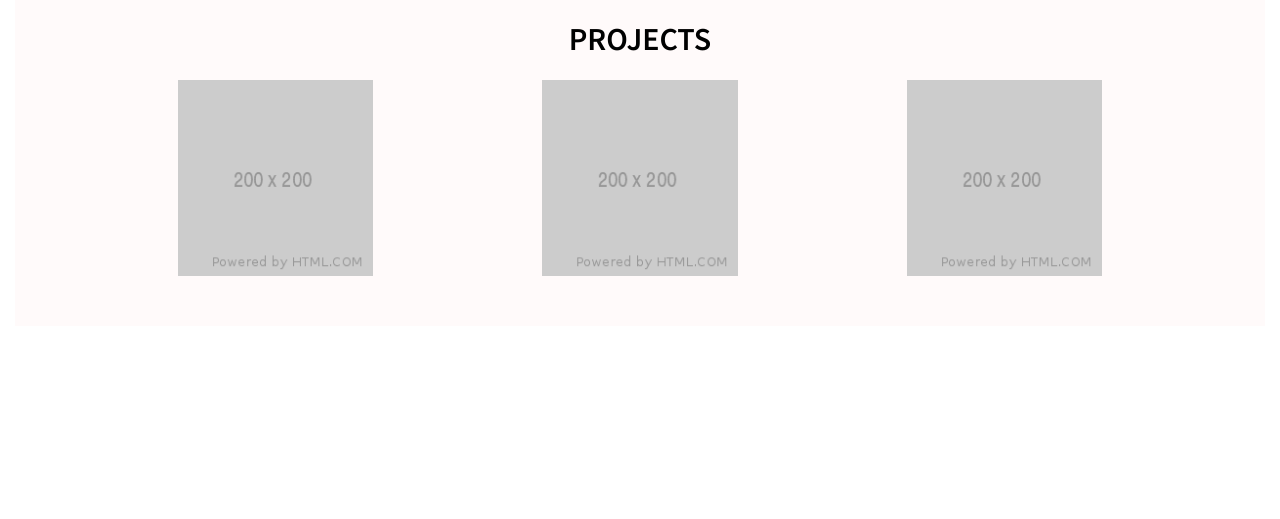
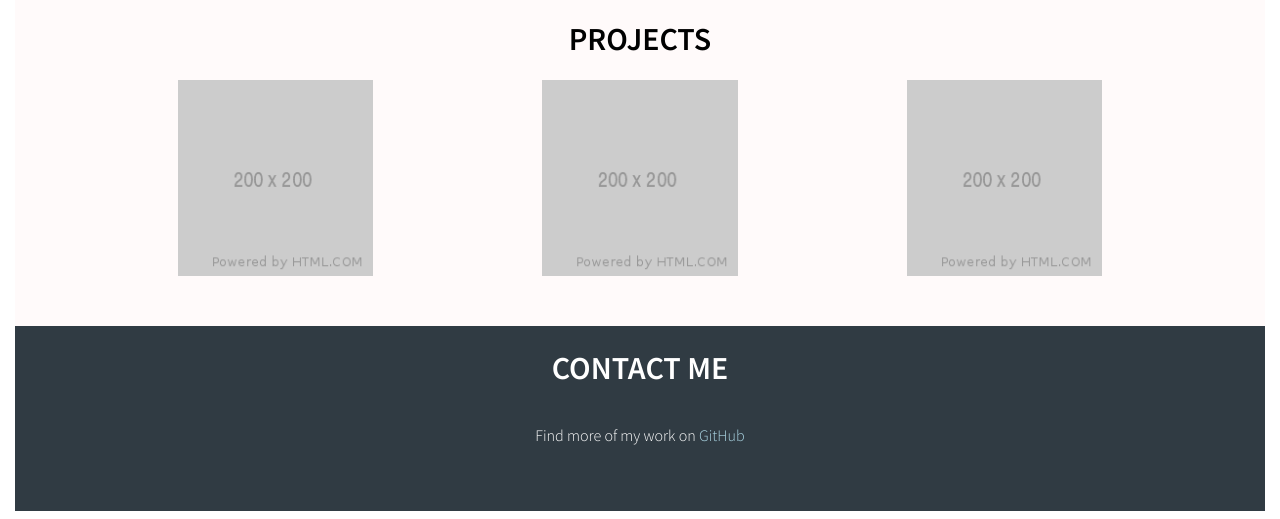
Before and after one commit to NatalieNunez/portfolio, a plain HTML site: page assets/index.html in a window 1280 px wide. Shown: the part 1214-1733 px from the top of the page. Before the commit the page ends 1548 px from the top, so only its background shows below. Drawn offline with Linux system fonts and the light colour scheme.

Commit message:
Completed Contact Section

```diff
--- a/assets/index.html
+++ b/assets/index.html
@@ -45,6 +45,10 @@
             <img src="placeholder-project.png" alt="Placeholder Project" class="col-2">
             <img src="placeholder-project.png" alt="Placeholder Project" class="col-2">
         </div>
+        <div id="contact" class="row justify-center pb-50 white-text contact-section">
+            <h1 class="col-12">CONTACT ME</h1>
+            <p class="col-12">Find more of my work on <a href="https://github.com/NatalieNunez" class="nav-item blue-text">GitHub</a></p>
+        </div>
     </div>
 </body>
 
--- a/assets/style.css
+++ b/assets/style.css
@@ -78,3 +78,11 @@ html {
 .projects-section {
   background-color: snow;
 }
+
+.contact-section {
+  background-color: #303b43;
+}
+
+.blue-text {
+  color: lightblue;
+}
```
